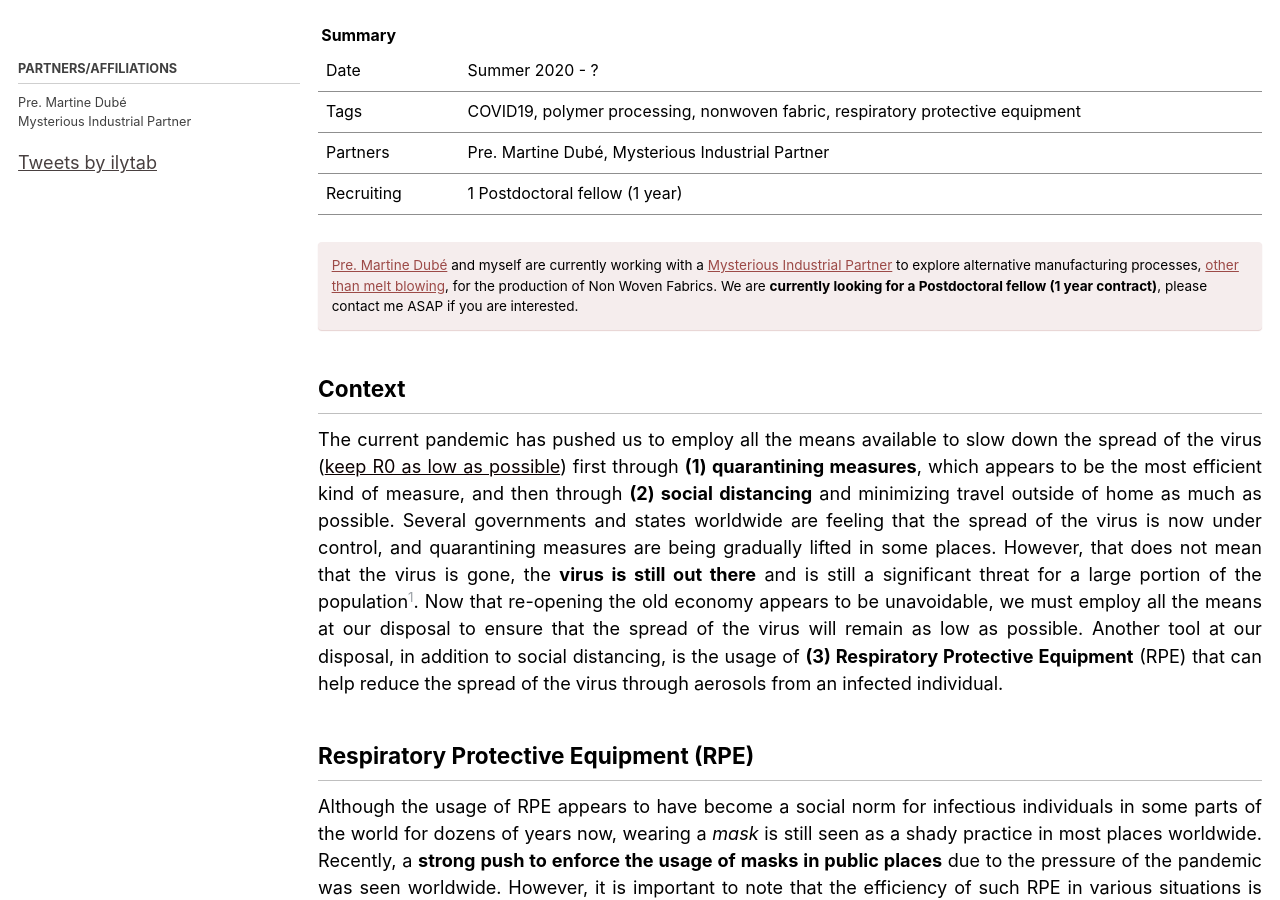
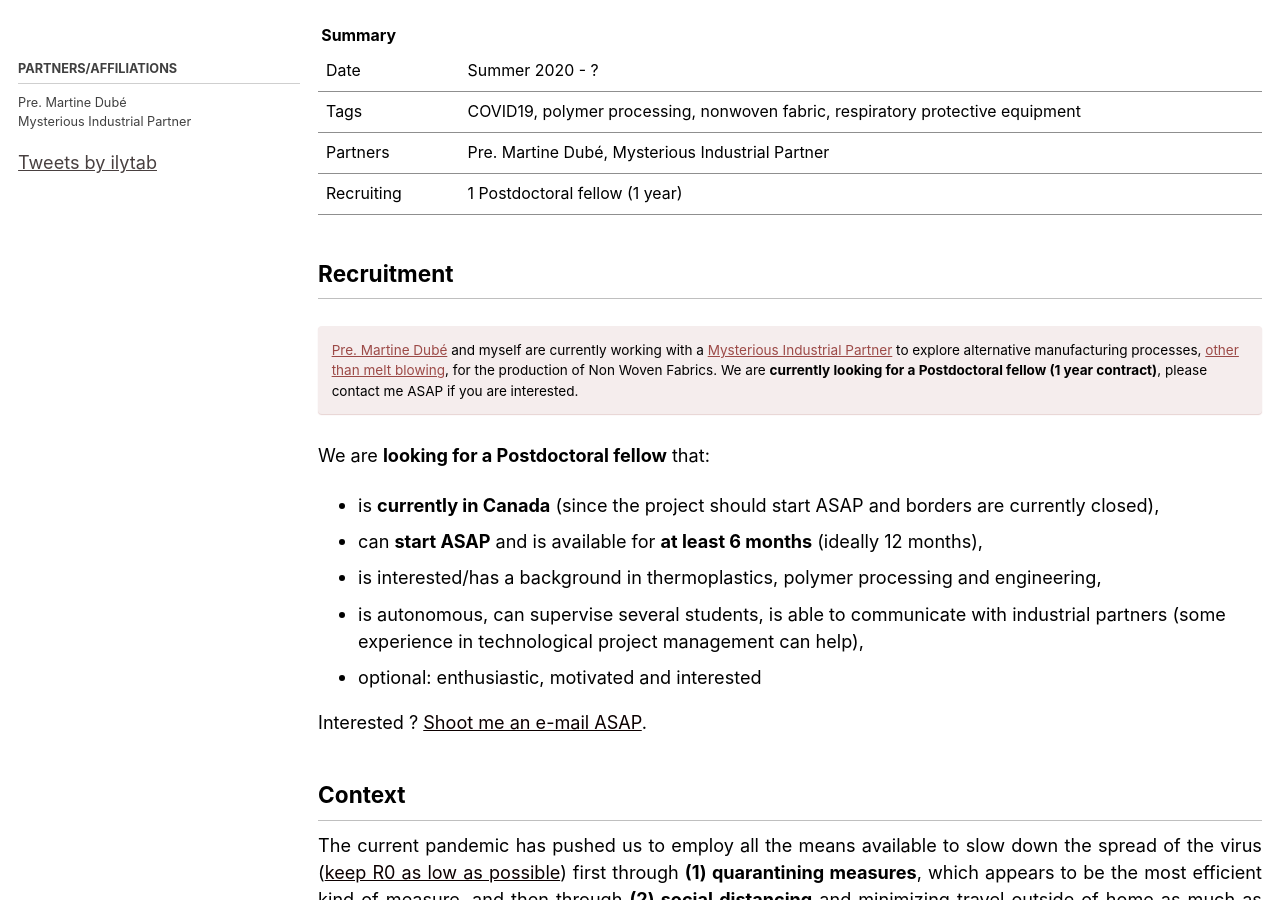
Before and after one commit to ilylabs/ilylabs.github.io, a Jekyll site: the page built from _projects/COVID-cottonmasks.md, in a window 1280 px wide and 900 px high, scrolled down 199 px. Built offline with Jekyll 4.4.1, drawn with Linux system fonts in a browser that asks for light colours; cached includes are drawn as plain includes; nearby versions of some CDN libraries; formulas are drawn with MathJax 3; comment, search, counter and statistics services are not loaded.

Commit message:
Highlighted recruitment for COVID19-NWP project

```diff
--- a/_projects/COVID-cottonmasks.md
+++ b/_projects/COVID-cottonmasks.md
@@ -17,8 +17,20 @@ last_modified_at: 2020-05-13T19:35:26-04:00
 usemathjax: true
 ---
 
+## Recruitment
+
 [Pre. Martine Dubé](https://www.etsmtl.ca/Professeurs/mdube/Accueil) and myself are currently working with a [Mysterious Industrial Partner](https://www.youtube.com/watch?v=fq3abPnEEGE) to explore alternative manufacturing processes, [other than melt blowing](#nwp-melt-blown), for the production of Non Woven Fabrics. We are **currently looking for a Postdoctoral fellow (1 year contract)**, please contact me ASAP if you are interested.
 {: .notice--danger}
+
+We are **looking for a Postdoctoral fellow** that:
+* is **currently in Canada** (since the project should start ASAP and borders are currently closed),
+* can **start ASAP** and is available for **at least 6 months** (ideally 12 months),
+* is interested/has a background in thermoplastics, polymer processing and engineering,
+* is autonomous, can supervise several students, is able to communicate with industrial partners (some experience in technological project management can help),
+* optional: enthusiastic, motivated and interested
+
+Interested ? [Shoot me an e-mail ASAP](/research_opportunities/#how-to-apply).
+
 
 ## Context
 
```
Also changed, not shown: research_opportunities/index.md (+2 -0 lines).
